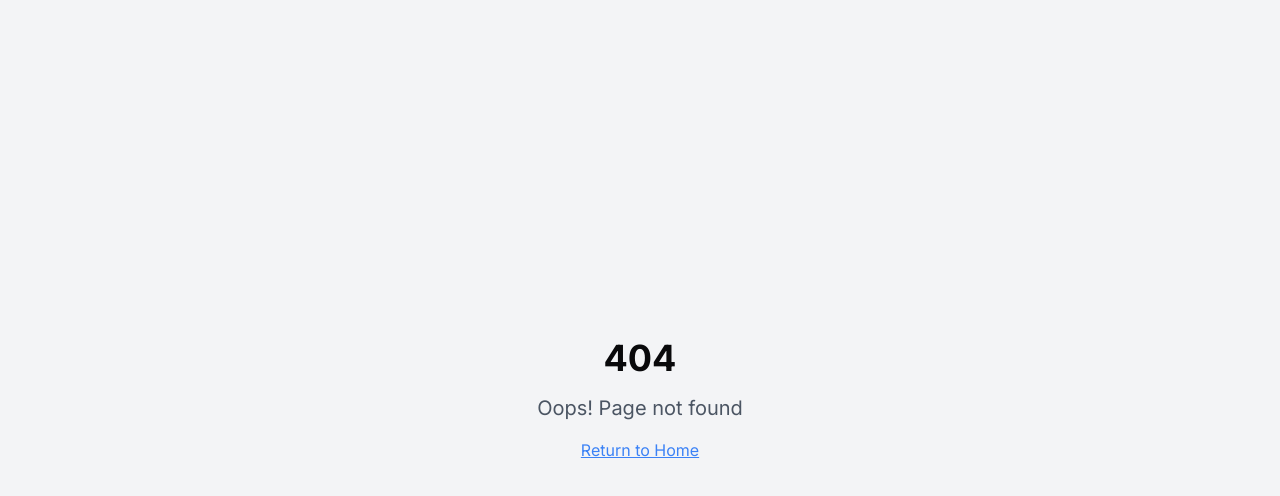
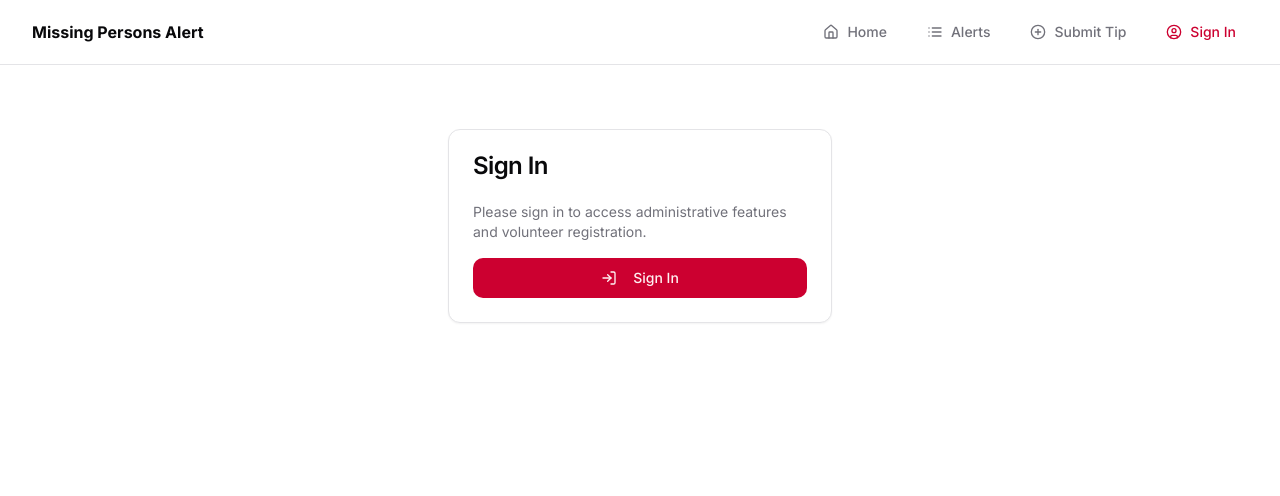
Before and after one commit to misc1738/amber-alert-system, a React (Vite) app: page /auth in a window 1280 px wide. Before the commit this address had no page. Shown: the top 496 px of the page. Built offline with nearby package versions, Linux system fonts and the light colour scheme.

Commit message:
Implement core application features
Implement navigation, filtering, sorting, timeline, tips, and authentication features.

```diff
--- a/src/App.tsx
+++ b/src/App.tsx
@@ -4,9 +4,12 @@ import { Toaster as Sonner } from "@/components/ui/sonner";
 import { TooltipProvider } from "@/components/ui/tooltip";
 import { QueryClient, QueryClientProvider } from "@tanstack/react-query";
 import { BrowserRouter, Routes, Route } from "react-router-dom";
+import Navigation from "./components/Navigation";
 import Index from "./pages/Index";
 import Alerts from "./pages/Alerts";
 import CaseDetails from "./pages/CaseDetails";
+import SubmitTip from "./pages/SubmitTip";
+import Auth from "./pages/Auth";
 import NotFound from "./pages/NotFound";
 
 const queryClient = new QueryClient();
@@ -17,12 +20,17 @@ const App = () => (
       <Toaster />
       <Sonner />
       <BrowserRouter>
+        <div className="min-h-screen flex flex-col">
+          <Navigation />
           <Routes>
             <Route path="/" element={<Index />} />
             <Route path="/alerts" element={<Alerts />} />
             <Route path="/case/:id" element={<CaseDetails />} />
+            <Route path="/submit-tip" element={<SubmitTip />} />
+            <Route path="/auth" element={<Auth />} />
             <Route path="*" element={<NotFound />} />
           </Routes>
+        </div>
       </BrowserRouter>
     </TooltipProvider>
   </QueryClientProvider>
--- /dev/null
+++ b/src/components/Navigation.tsx
@@ -0,0 +1,54 @@
+
+import { Link, useLocation } from "react-router-dom";
+import { Home, List, PlusCircle, UserCircle } from "lucide-react";
+import { cn } from "@/lib/utils";
+
+const Navigation = () => {
+  const location = useLocation();
+
+  const links = [
+    { to: "/", label: "Home", icon: Home },
+    { to: "/alerts", label: "Alerts", icon: List },
+    { to: "/submit-tip", label: "Submit Tip", icon: PlusCircle },
+    { to: "/auth", label: "Sign In", icon: UserCircle },
+  ];
+
+  return (
+    <nav className="sticky top-0 z-50 w-full border-b bg-background/95 backdrop-blur supports-[backdrop-filter]:bg-background/60">
+      <div className="container flex h-16 items-center">
+        <div className="mr-4 hidden md:flex">
+          <Link to="/" className="mr-6 flex items-center space-x-2">
+            <span className="font-bold">Missing Persons Alert</span>
+          </Link>
+        </div>
+        <div className="flex flex-1 items-center justify-between space-x-2 md:justify-end">
+          <div className="w-full flex justify-center md:w-auto">
+            <ul className="flex items-center justify-between md:space-x-4">
+              {links.map((link) => {
+                const isActive = location.pathname === link.to;
+                return (
+                  <li key={link.to}>
+                    <Link
+                      to={link.to}
+                      className={cn(
+                        "inline-flex items-center justify-center whitespace-nowrap rounded-md px-3 py-1.5 text-sm font-medium transition-colors hover:text-primary",
+                        isActive
+                          ? "text-primary"
+                          : "text-muted-foreground"
+                      )}
+                    >
+                      <link.icon className="mr-2 h-4 w-4" />
+                      <span className="hidden md:inline">{link.label}</span>
+                    </Link>
+                  </li>
+                )}
+              )}
+            </ul>
+          </div>
+        </div>
+      </div>
+    </nav>
+  );
+};
+
+export default Navigation;
--- /dev/null
+++ b/src/pages/Auth.tsx
@@ -0,0 +1,29 @@
+
+import { Button } from "@/components/ui/button";
+import { Card, CardContent, CardHeader, CardTitle } from "@/components/ui/card";
+import { LogIn } from "lucide-react";
+
+const Auth = () => {
+  return (
+    <main className="min-h-screen py-16 px-4">
+      <div className="container max-w-md mx-auto">
+        <Card>
+          <CardHeader>
+            <CardTitle>Sign In</CardTitle>
+          </CardHeader>
+          <CardContent className="space-y-4">
+            <p className="text-sm text-muted-foreground">
+              Please sign in to access administrative features and volunteer registration.
+            </p>
+            <Button className="w-full">
+              <LogIn className="mr-2 h-4 w-4" />
+              Sign In
+            </Button>
+          </CardContent>
+        </Card>
+      </div>
+    </main>
+  );
+};
+
+export default Auth;
--- /dev/null
+++ b/src/pages/SubmitTip.tsx
@@ -0,0 +1,12 @@
+
+import TipSubmission from "@/components/TipSubmission";
+
+const SubmitTip = () => {
+  return (
+    <main className="min-h-screen">
+      <TipSubmission />
+    </main>
+  );
+};
+
+export default SubmitTip;
```
Lines whose indentation alone changed are shown as unchanged.
